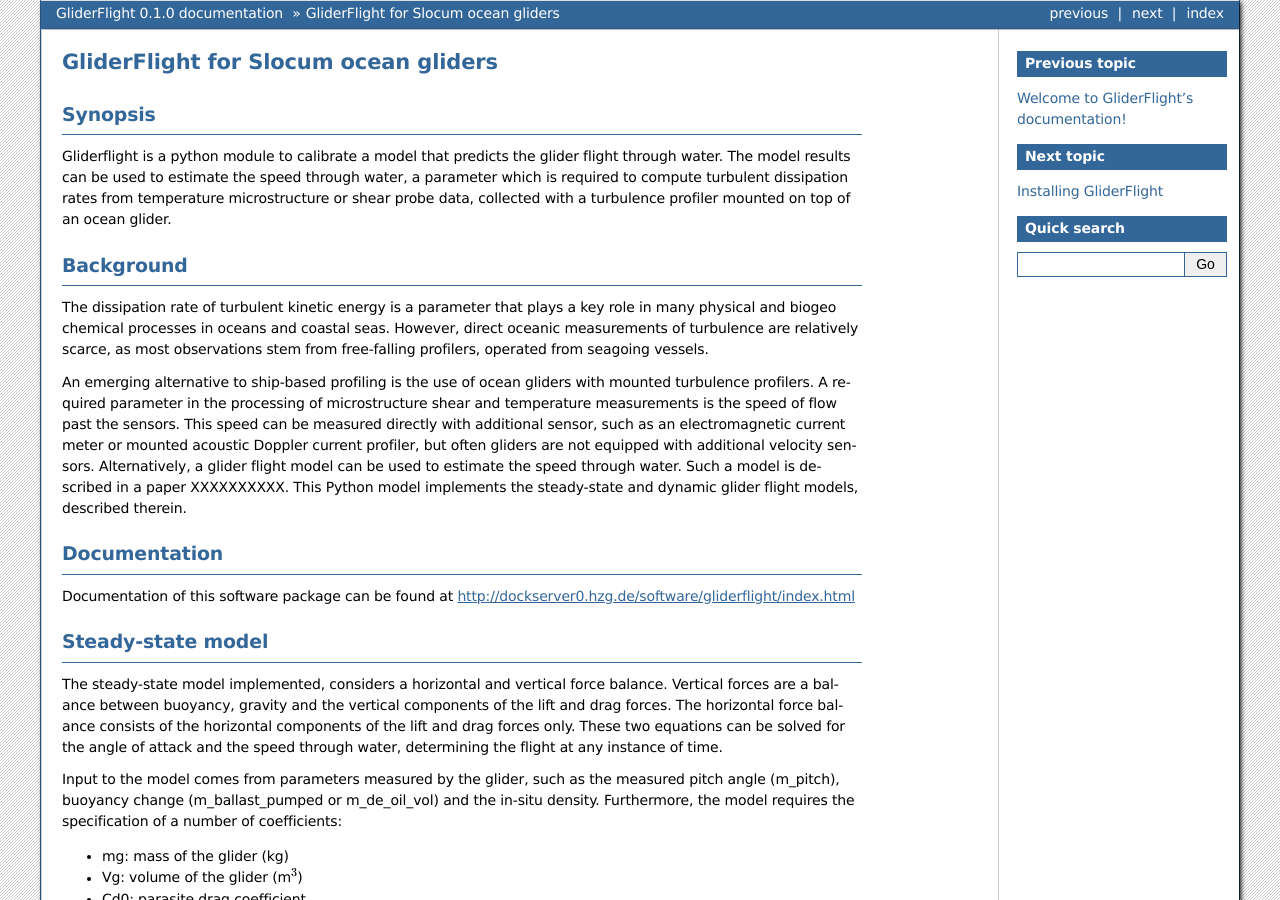
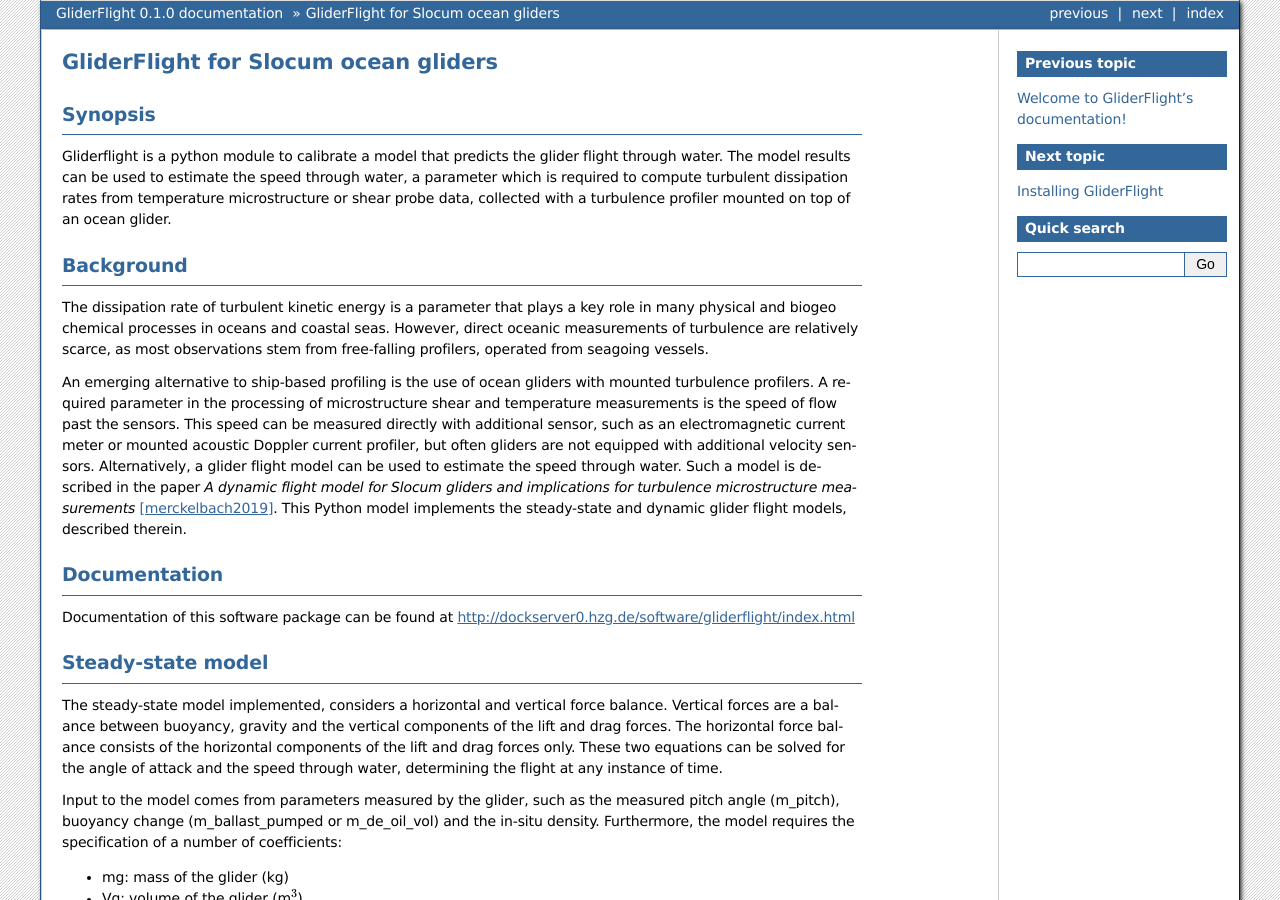
Before and after one commit to smerckel/gliderflight, a Sphinx documentation site: the page built from doc/source/readme.rst, in a window 1280 px wide and 900 px high. Built offline with Sphinx 7.4.7, drawn with Linux system fonts in a browser that asks for light colours; some of the changed text lies outside the part shown.

Commit message:
updates to documentation (added DOI information of paper in press).

```diff
--- a/README.rst
+++ b/README.rst
@@ -29,7 +29,9 @@
 meter or mounted acoustic Doppler current profiler, but often gliders
 are not equipped with additional velocity sensors. Alternatively, a
 glider flight model can be used to estimate the speed through
-water. Such a model is described in a paper XXXXXXXXXX. This Python
+water. Such a model is described in the paper *A dynamic flight model
+for Slocum gliders and implications for turbulence microstructure
+measurements* [merckelbach2019]_. This Python
 model implements the steady-state and dynamic glider flight models,
 described therein.
 
@@ -177,7 +179,16 @@
 How to cite
 -----------
 When you publish results that were obtained with this software, please use the
-following citation: XXXXXXXXXXXX
+following citation:
+
+|   Merckelbach, L., A. Berger, G. Krahmann, M. Dengler, and J. Carpenter, 2019: A
+|            dynamic flight model for Slocum gliders and implications for turbulence
+|            microstructure measurements. J. Atmos. Oceanic Technol.
+|            doi:10.1175/JTECH-D-18-0168.1.
+
+
+
+
 
 Copyright information
 ---------------------
@@ -185,3 +196,10 @@
                    Lucas Merckelbach, lucas.merckelbach@hzg.de
 
 Software is licensed under the MIT licence.
+
+References
+----------
+.. [merckelbach2019] Merckelbach, L., A. Berger, G. Krahmann, M. Dengler, and J. Carpenter, 2019: A
+   dynamic flight model for Slocum gliders and implications for
+   turbulence microstructure measurements. J. Atmos. Oceanic
+   Technol. doi:10.1175/JTECH-D-18-0168.1, in press
--- a/doc/source/index.rst
+++ b/doc/source/index.rst
@@ -6,7 +6,7 @@
 Welcome to GliderFlight's documentation!
 ========================================
 
-This manual covers the use of the Python module **GLiderFlight**.
+This manual covers the use of the Python module **GliderFlight**.
 
 
 **GliderFlight** is written in Python3, and is released as open source
```
